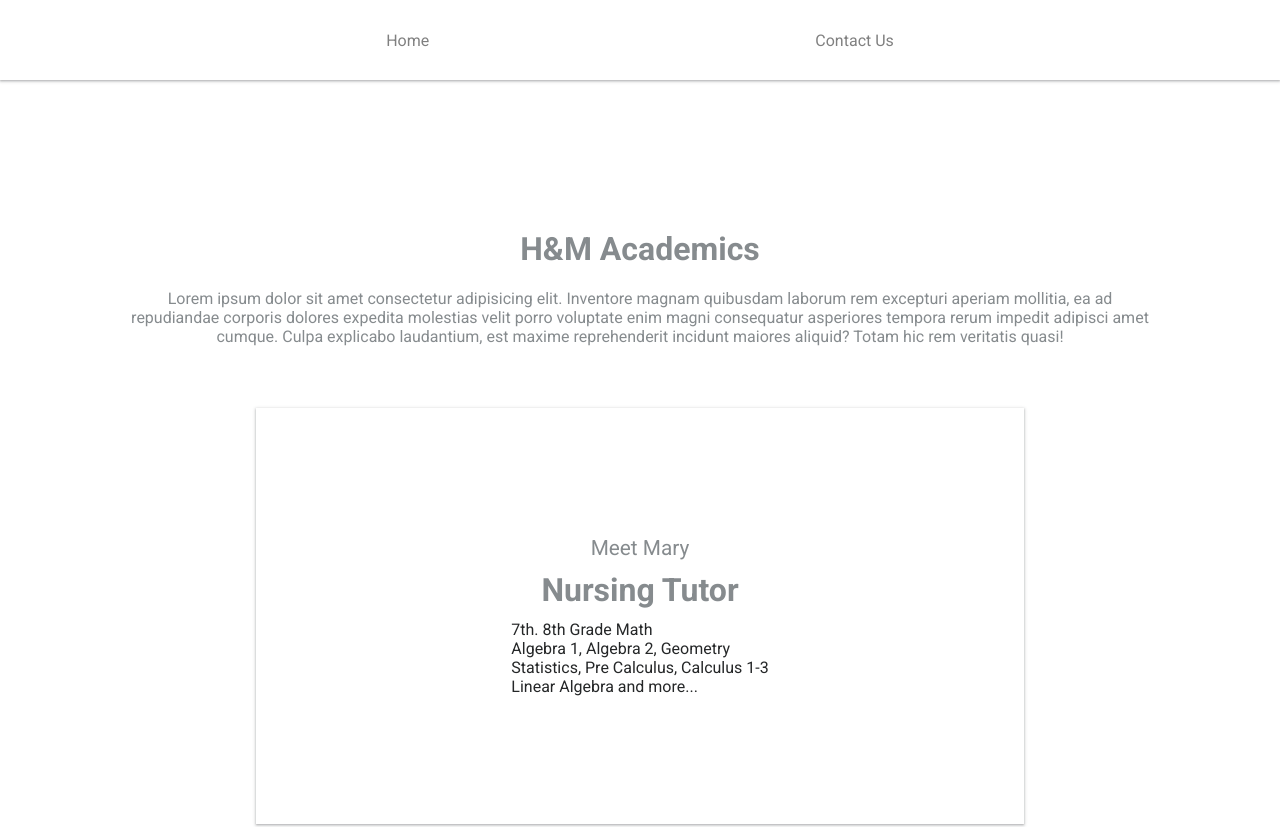
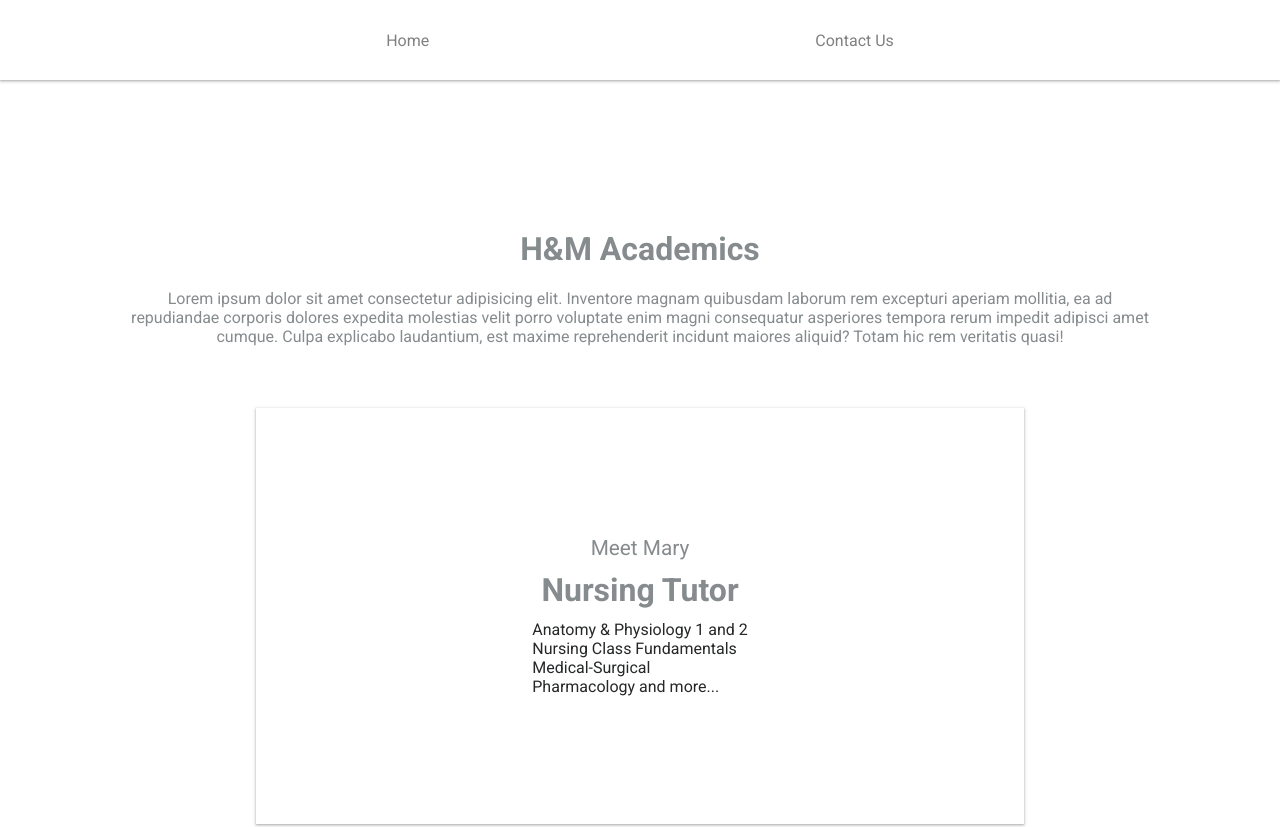
Before and after one commit to hayleypyle/hmacademics, a React (Vite) app in the folder hmacademics/: page /#/ in a window 1280 px wide. Shown: the top 827 px of the page. Built offline with nearby package versions, Linux system fonts and the light colour scheme; a web font is replaced by a local one.

Commit message:
added details to nursing tutoring and photo of mary

```diff
--- a/hmacademics/src/pages/homepage.jsx
+++ b/hmacademics/src/pages/homepage.jsx
@@ -24,10 +24,10 @@ export default function Home(){
             <h3>Meet Mary</h3>
             <h2>Nursing Tutor</h2>
             <ul>
-                <p>7th. 8th Grade Math</p>
-                <p>Algebra 1, Algebra 2, Geometry</p>
-                <p>Statistics, Pre Calculus, Calculus 1-3</p>
-                <p>Linear Algebra and more...</p>
+                <p>Anatomy & Physiology 1 and 2</p>
+                <p>Nursing Class Fundamentals</p>
+                <p>Medical-Surgical</p>
+                <p>Pharmacology and more...</p>
             </ul>
         </div>
         <div className="topics">
```
Also changed, not shown: hmacademics/src/img/Mary.jpeg (added).
